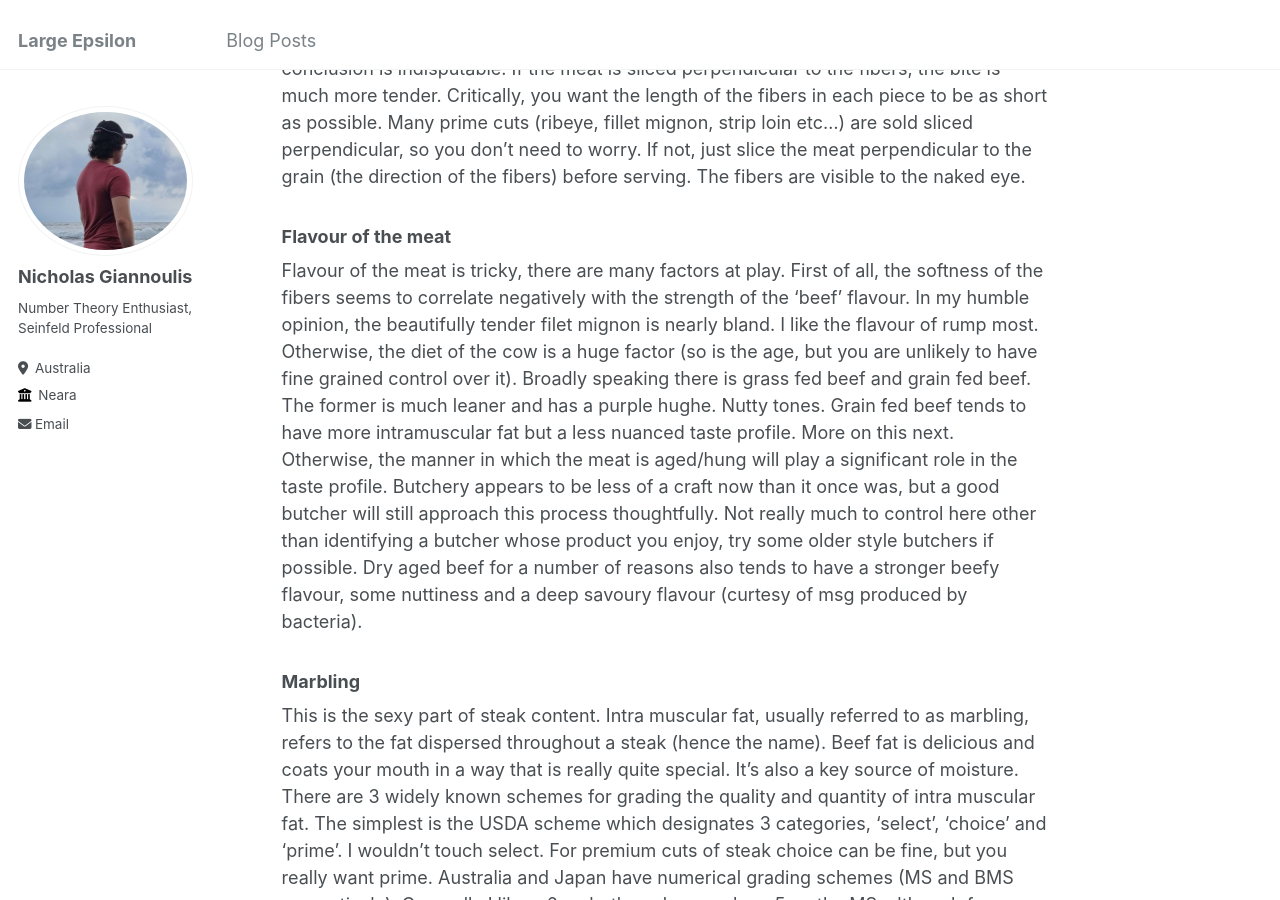
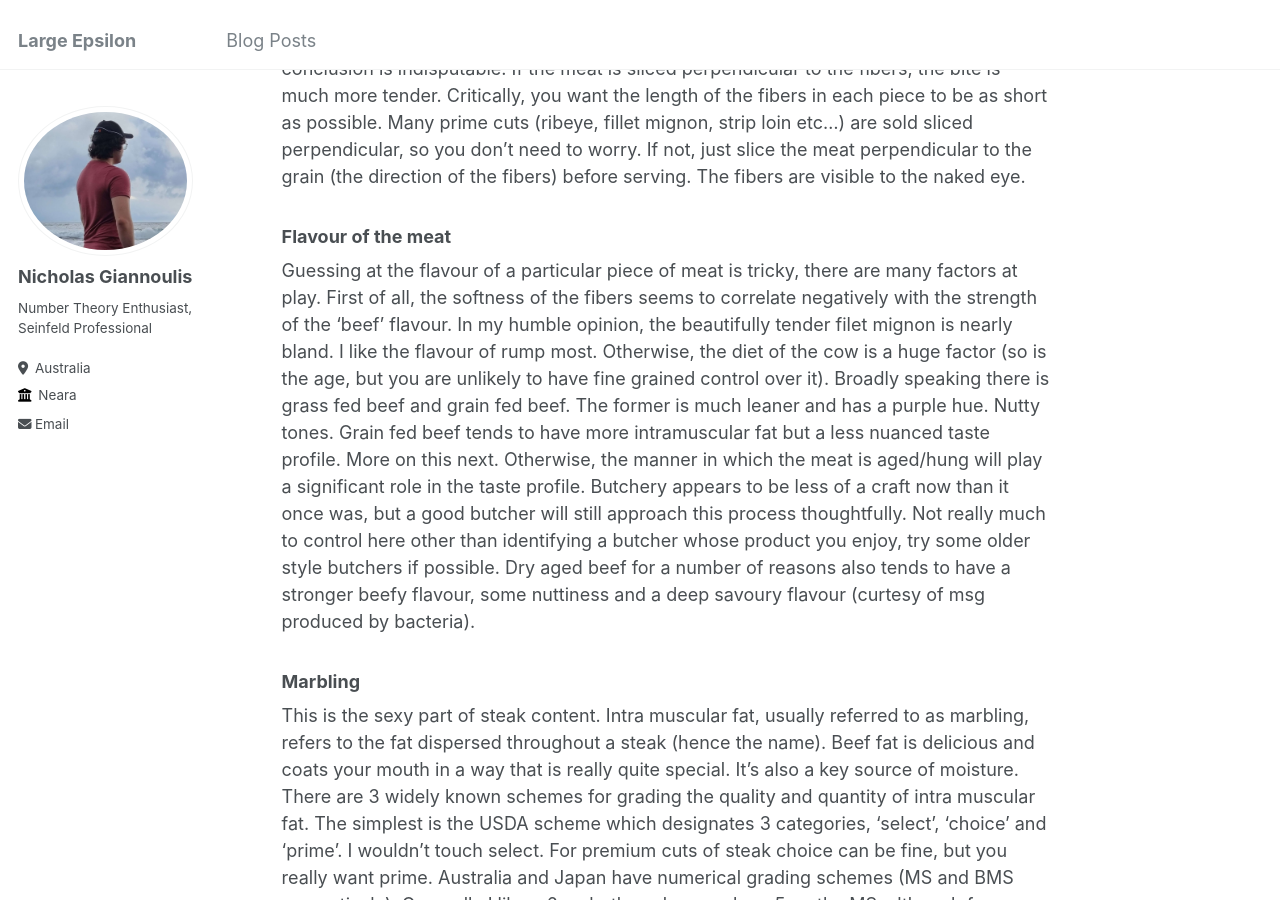
Before and after one commit to LargeEpsilon/LargeEpsilon.github.io, a Jekyll site: the page built from _posts/2024-12-19-An-Invitation-to-Cooking-Steak.md, in a window 1280 px wide and 900 px high, scrolled down 1250 px. Built offline with Jekyll 4.4.1, drawn with Linux system fonts in a browser that asks for light colours; comment, search, counter and statistics services are not loaded.

Commit message:
steak fixups

```diff
--- a/_posts/2024-12-19-An-Invitation-to-Cooking-Steak.md
+++ b/_posts/2024-12-19-An-Invitation-to-Cooking-Steak.md
@@ -41,9 +41,9 @@ in each piece to be as short as possible. Many prime cuts (ribeye, fillet mignon
 slice the meat perpendicular to the grain (the direction of the fibers) before serving. The fibers are visible to the naked eye.
 
 ### Flavour of the meat
-Flavour of the meat is tricky, there are many factors at play. First of all, the softness of the fibers seems to correlate negatively with the strength of the 'beef' flavour.
+Guessing at the flavour of a particular piece of meat is tricky, there are many factors at play. First of all, the softness of the fibers seems to correlate negatively with the strength of the 'beef' flavour.
 In my humble opinion, the beautifully tender filet mignon is nearly bland. I like the flavour of rump most. Otherwise, the diet of the cow is a huge factor (so is the age,
-but you are unlikely to have fine grained control over it). Broadly speaking there is grass fed beef and grain fed beef. The former is much leaner and has a purple hughe. Nutty tones.
+but you are unlikely to have fine grained control over it). Broadly speaking there is grass fed beef and grain fed beef. The former is much leaner and has a purple hue. Nutty tones.
 Grain fed beef tends to have more intramuscular fat but a less nuanced taste profile. More on this next. Otherwise, the manner in which the meat is aged/hung will play a significant role in the taste profile. Butchery
 appears to be less of a craft now than it once was, but a good butcher will still approach this process thoughtfully. Not really much to control here other than identifying a butcher
 whose product you enjoy, try some older style butchers if possible. Dry aged beef for a number of reasons also tends to have a stronger beefy flavour, some nuttiness and a deep savoury
```
